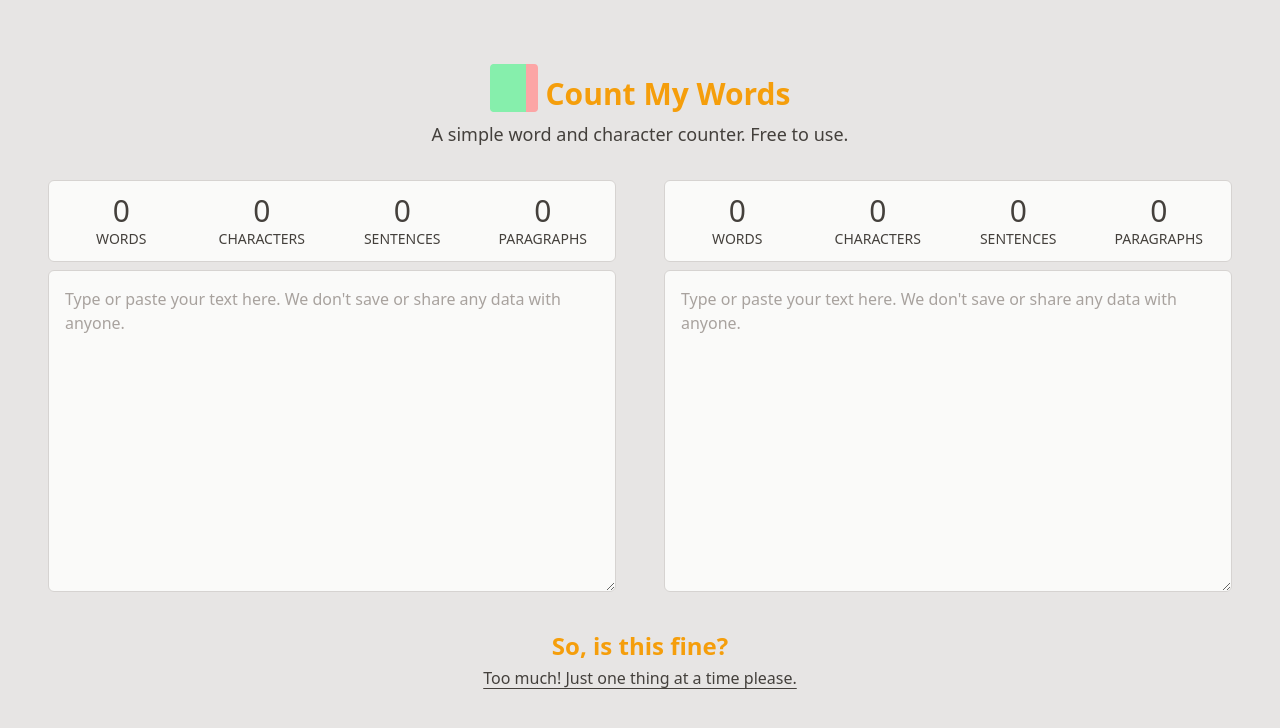
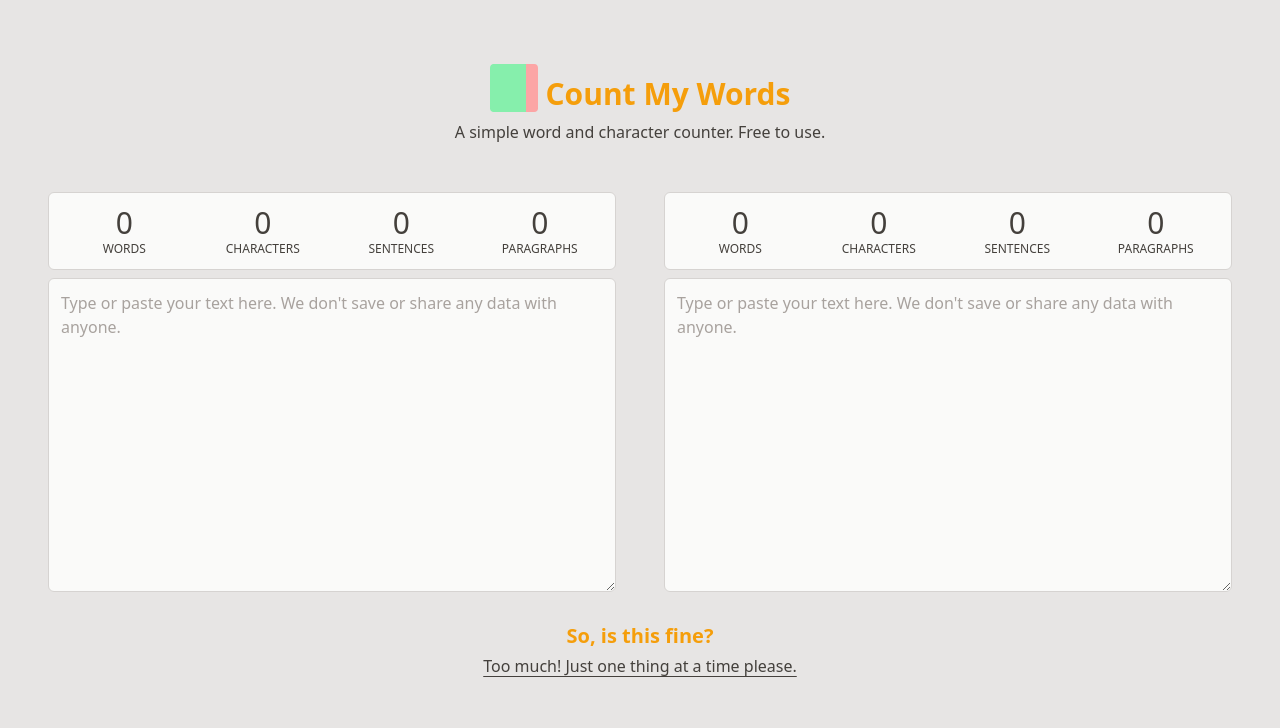
Before and after one commit to architchandra/count-my-words, a React (Create React App) app: page /compare in a window 1280 px wide. Shown: the top 728 px of the page. Built offline with nearby package versions, Linux system fonts and the light colour scheme.

Commit message:
Adjust typography and sizing

```diff
--- a/src/assets/styles/output/style.css
+++ b/src/assets/styles/output/style.css
@@ -415,6 +415,16 @@ html {
   --tw-text-opacity: 1;
   color: rgb(68 64 60 / var(--tw-text-opacity));
 }
+/* Base */
+html {
+  font-size: 16px;
+}
+@media (min-width: 1536px) {
+html {
+    font-size: 20px
+}
+  }
+/* Titles */
 .title-h1 {
   font-size: 1.875rem;
   line-height: 2.25rem;
@@ -423,15 +433,23 @@ html {
 .title-h2 {
   font-size: 1.5rem;
   line-height: 2rem;
+}
+.title-h3 {
+  font-size: 1.25rem;
+  line-height: 1.75rem;
   font-weight: 700;
 }
-.title-h3 {
-  font-size: 1.125rem;
-  line-height: 1.75rem;
+/* Links */
+a {
+  text-decoration-line: underline;
+  text-underline-offset: 4px;
 }
 .my-12 {
   margin-top: 3rem;
   margin-bottom: 3rem;
+}
+.mb-8 {
+  margin-bottom: 2rem;
 }
 .mb-12 {
   margin-bottom: 3rem;
@@ -448,14 +466,8 @@ html {
 .mb-1 {
   margin-bottom: 0.25rem;
 }
-.mb-0 {
-  margin-bottom: 0px;
-}
 .mb-6 {
   margin-bottom: 1.5rem;
-}
-.mb-8 {
-  margin-bottom: 2rem;
 }
 .block {
   display: block;
@@ -523,6 +535,9 @@ html {
 .p-4 {
   padding: 1rem;
 }
+.p-3 {
+  padding: 0.75rem;
+}
 .px-2 {
   padding-left: 0.5rem;
   padding-right: 0.5rem;
@@ -533,6 +548,10 @@ html {
 }
 .text-center {
   text-align: center;
+}
+.text-base {
+  font-size: 1rem;
+  line-height: 1.5rem;
 }
 .text-sm {
   font-size: 0.875rem;
@@ -549,17 +568,8 @@ html {
   --tw-text-opacity: 1;
   color: rgb(245 158 11 / var(--tw-text-opacity));
 }
-.underline {
-  text-decoration-line: underline;
-}
-.underline-offset-4 {
-  text-underline-offset: 4px;
-}
-.underline-offset-8 {
-  text-underline-offset: 8px;
-}
-.underline-offset-2 {
-  text-underline-offset: 2px;
+.no-underline {
+  text-decoration-line: none;
 }
 .filter {
   filter: var(--tw-blur) var(--tw-brightness) var(--tw-contrast) var(--tw-grayscale) var(--tw-hue-rotate) var(--tw-invert) var(--tw-saturate) var(--tw-sepia) var(--tw-drop-shadow);
@@ -614,3 +624,15 @@ html {
     display: grid;
   }
 }
+@media (min-width: 1024px) {
+
+  .lg\:text-xs {
+    font-size: 0.75rem;
+    line-height: 1rem;
+  }
+
+  .lg\:text-2xl {
+    font-size: 1.5rem;
+    line-height: 2rem;
+  }
+}
--- a/src/assets/styles/typography.css
+++ b/src/assets/styles/typography.css
@@ -1,3 +1,20 @@
+/* Base */
+html {
+  font-size: 16px;
+
+  @media screen(2xl) {
+    font-size: 20px;
+  }
+}
+
+
+
+/* Titles */
 .title-h1 { @apply text-3xl font-bold; }
-.title-h2 { @apply text-2xl font-bold; }
-.title-h3 { @apply text-lg }
+.title-h2 { @apply text-2xl; }
+.title-h3 { @apply text-xl font-bold; }
+
+
+
+/* Links */
+a { @apply underline underline-offset-4; }
--- a/src/components/App.js
+++ b/src/components/App.js
@@ -12,8 +12,8 @@ function App() {
 
   return (
     <main className="my-12 sm:my-16 text-center">
-      <Header wrapperClass="container mb-8" />
-      <div className={(comparePathRegex.test(location) ? 'container-wide' : 'container') + ' mb-8'}>
+      <Header wrapperClass="container mb-12" />
+      <div className={(comparePathRegex.test(location) ? 'container-wide' : 'container') + ' mb-6'}>
         <Switch>
           <Route path="/compare" component={Compare} />
           <Route path="/" component={Counter} />
--- a/src/components/Header.js
+++ b/src/components/Header.js
@@ -6,13 +6,13 @@ import Logo from '../assets/images/logo.svg';
 function Header(props) {
   return (
     <div className={props.wrapperClass}>
-      <Link className="flex justify-center items-end mb-2" href="/">
+      <Link className="flex justify-center items-end mb-2 no-underline" href="/">
         <img className="w-12 h-12 mr-2" src={Logo} alt="Count My Words logo" />
         <h1 className="title-h1 text-orange">
           Count My Words
         </h1>
       </Link>
-      <h3 className="title-h3 mb-4">
+      <h3 className="text-base mb-4">
         A simple word and character counter. Free to use.
       </h3>
     </div>
--- a/src/components/Navigation.js
+++ b/src/components/Navigation.js
@@ -5,16 +5,16 @@ import { Route, Link } from 'wouter';
 function Navigation() {
   return (
     <nav>
-      <h3 className="title-h2 text-orange mb-1">
+      <h3 className="title-h3 text-orange mb-1">
         So, is this fine?
       </h3>
       <Route path="/">
-        <Link className="underline underline-offset-4" href="/compare">
+        <Link href="/compare">
           Not nearly enough! I want to check multiple things at the same time.
         </Link>
       </Route>
       <Route path="/compare">
-        <Link className="underline underline-offset-4" href="/">
+        <Link href="/">
           Too much! Just one thing at a time please.
         </Link>
       </Route>
--- a/src/components/Results.js
+++ b/src/components/Results.js
@@ -35,9 +35,9 @@ function Results({ text }) {
   }];
 
   return (
-    <div className="grid sm:flex grid-rows-2 grid-cols-3 flex-wrap gap-3 mb-2 px-2 py-3 rounded-md border border-dark-grey bg-light-grey">
+    <div className="grid sm:flex grid-rows-2 grid-cols-3 flex-wrap gap-3 mb-2 p-3 rounded-md border border-dark-grey bg-light-grey">
       {resultsList.map((result, index) =>
-        <p className="flex-1 text-sm" key={index}>
+        <p className="flex-1 text-sm lg:text-xs" key={index}>
           <span className="block text-3xl">
             {result.count}
           </span>
--- a/src/components/TextBox.js
+++ b/src/components/TextBox.js
@@ -1,7 +1,7 @@
 function TextBox({ text, handleOnChange }) {
   return (
     <textarea
-      className="w-full p-4 rounded-md border border-dark-grey bg-light-grey placeholder:text-darker-grey"
+      className="w-full p-3 rounded-md border border-dark-grey bg-light-grey placeholder:text-darker-grey"
       rows="12"
       value={text}
       onChange={handleOnChange}
```
